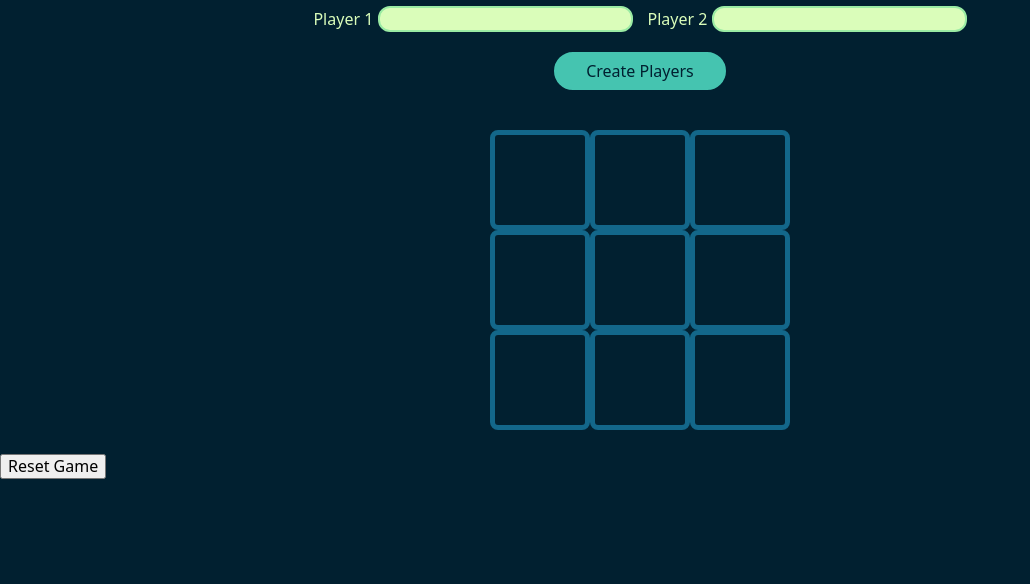
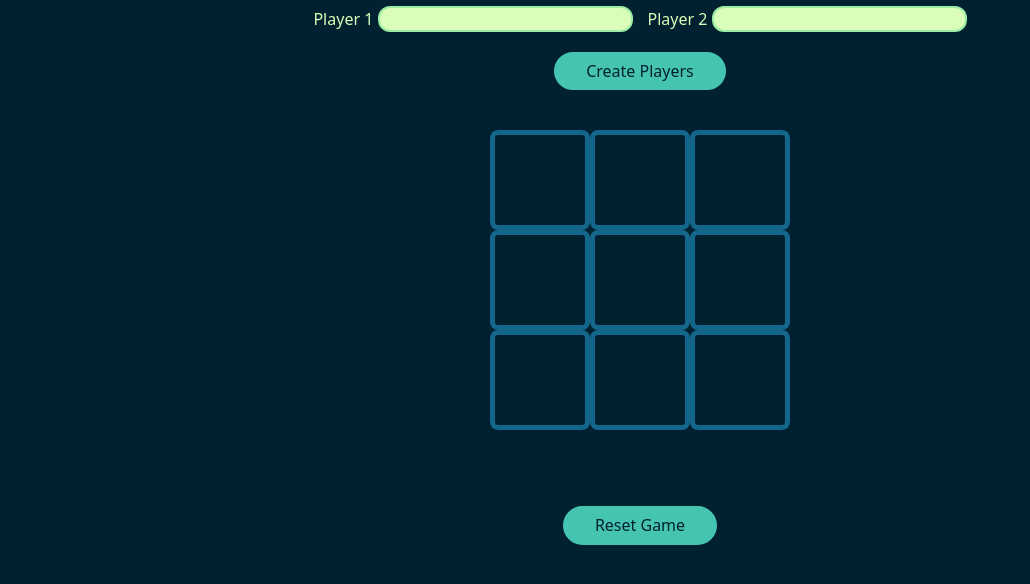
Before and after one commit to AleLoiac/tic-tac-toe, a plain HTML site: page index.html in a window 1280 px wide. Shown: the part 114-698 px from the top of the page, without its empty margins (0-1030 px from the left). Drawn offline with Linux system fonts and the light colour scheme.

Commit message:
Style reset button

```diff
--- a/styles.css
+++ b/styles.css
@@ -74,7 +74,8 @@ h1 {
     box-shadow: inset 0px 0px 8px 4px var(--color1);
 }
 
-.create-players-btn {
+.create-players-btn,
+.reset-btn {
     display: block;
     margin: 20px auto 40px;
     padding: 8px 30px;
@@ -84,11 +85,17 @@ h1 {
     color: var(--color1);
 }
 
-.create-players-btn:hover {
+div > .reset-btn {
+    margin: 0 auto;
+}
+
+.create-players-btn:hover,
+.reset-btn:hover {
     cursor: pointer;
 }
 
-.create-players-btn:active {
+.create-players-btn:active,
+.reset-btn:active {
     box-shadow: inset -2px 2px 2px 1px var(--color2);
 }
 
@@ -112,3 +119,7 @@ input:focus {
     font-size: 1.5rem;
     color: var(--color5);
 }
+
+.result {
+    height: 52px;
+}
```
